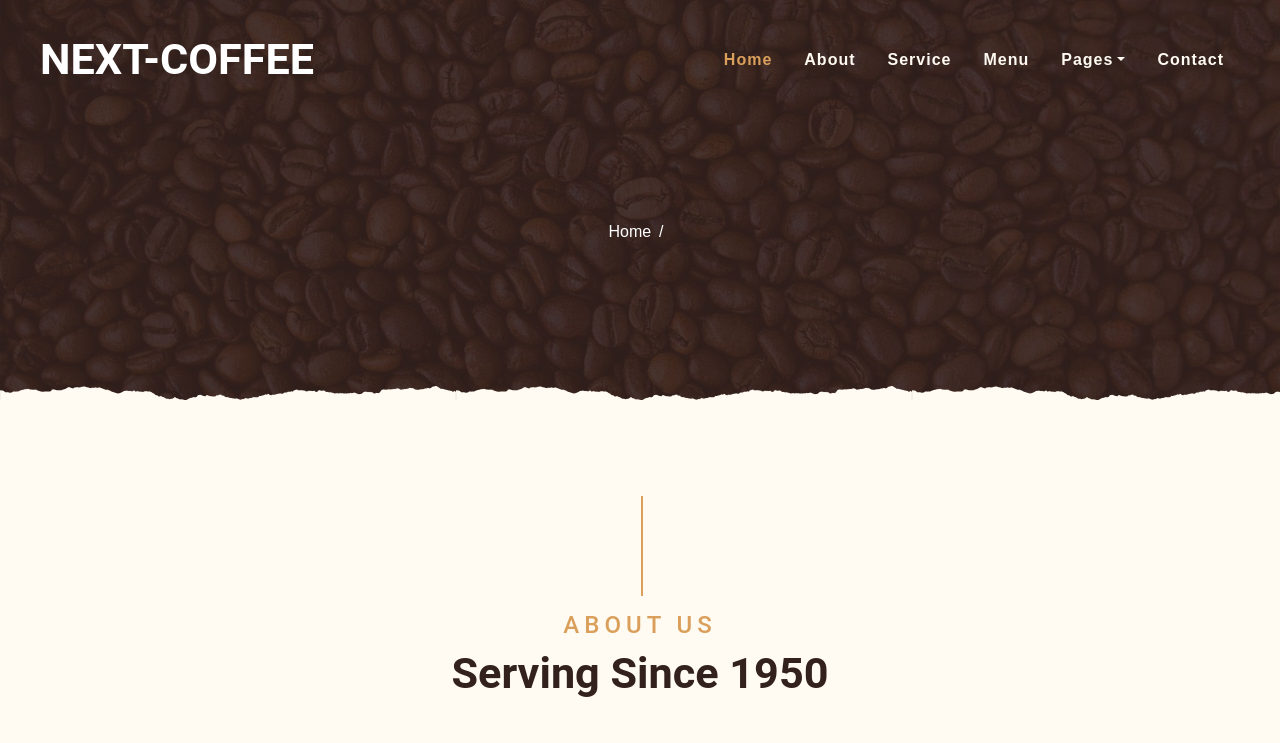
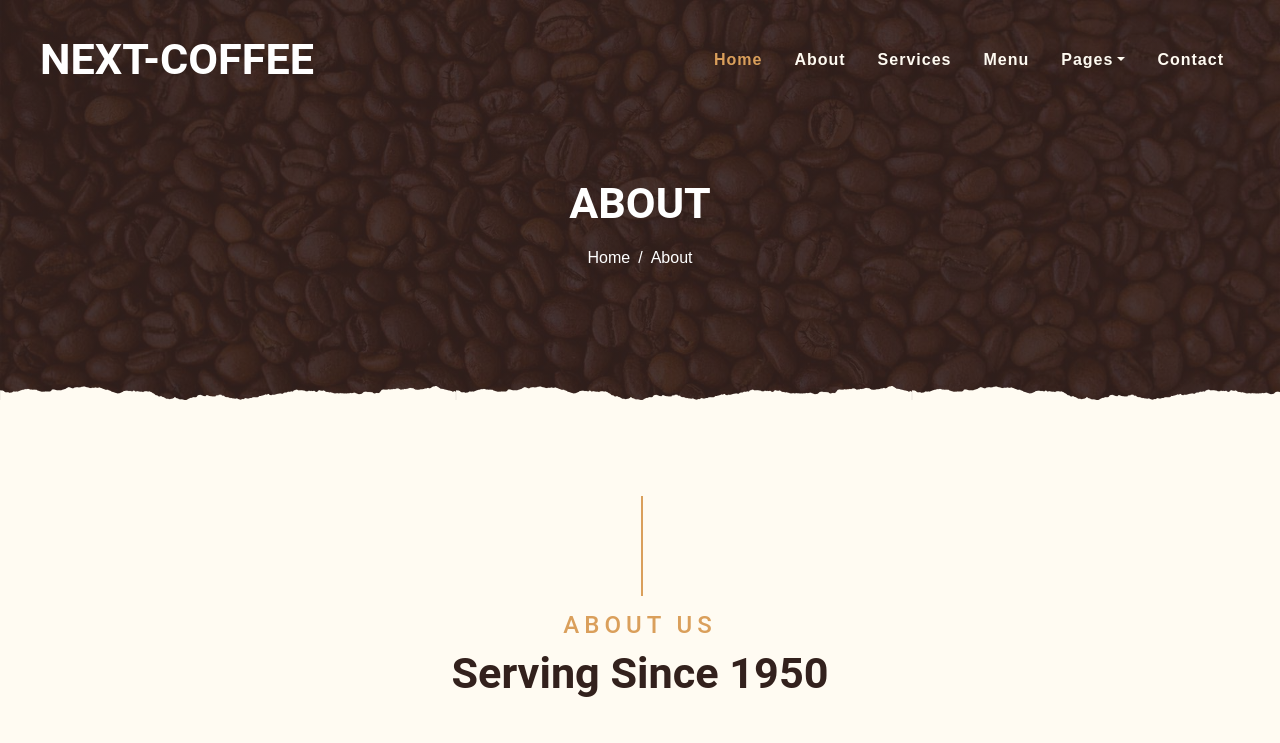
Before and after one commit to Mukhtarrahimi/cooffe-shop, a Next.js app: page /about in a window 1280 px wide. Shown: the top 743 px of the page. Built offline with nearby package versions, Linux system fonts and the light colour scheme.

Commit message:
navbar code update

```diff
--- a/components/modules/Navbar/Navbar.js
+++ b/components/modules/Navbar/Navbar.js
@@ -36,10 +36,10 @@ function Navbar() {
             <Link href="/about" className={`${styles.nav_link}`}>
               About
             </Link>
+            <Link href="/services" className={`${styles.nav_link}`}>
+              Services
+            </Link>
 
-            <a href="service.html" className={`${styles.nav_link}`}>
-              Service
-            </a>
             <a href="menu.html" className={`${styles.nav_link}`}>
               Menu
             </a>
--- a/pages/about/index.js
+++ b/pages/about/index.js
@@ -5,7 +5,7 @@ import React from 'react';
 function About() {
   return (
     <>
-      <PageHeader />
+      <PageHeader route="About" />
       <Story />
     </>
   );
```
